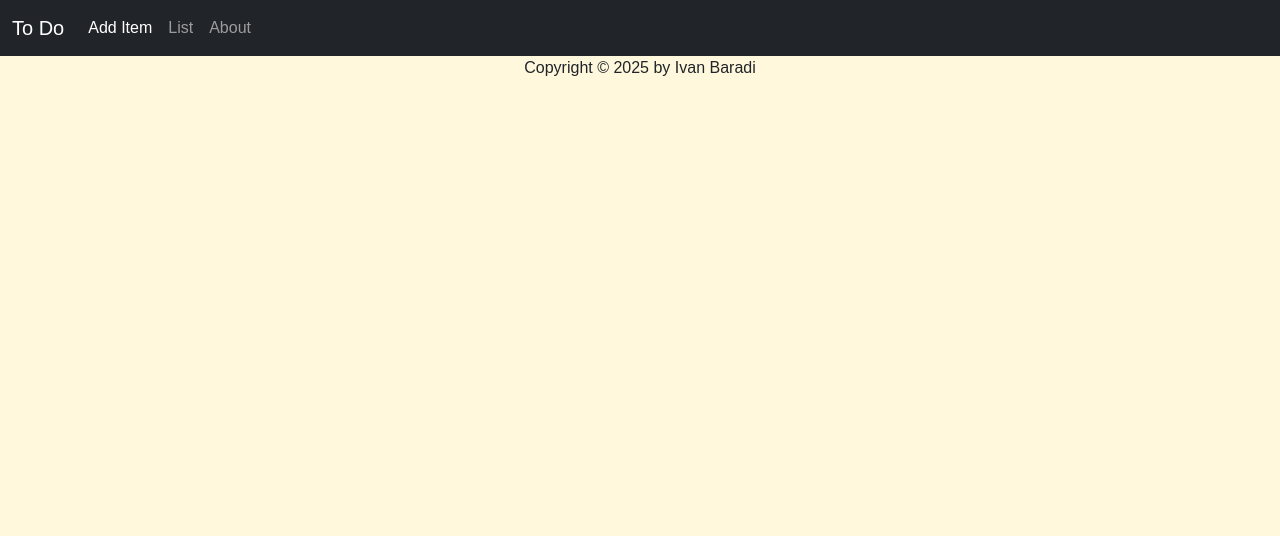
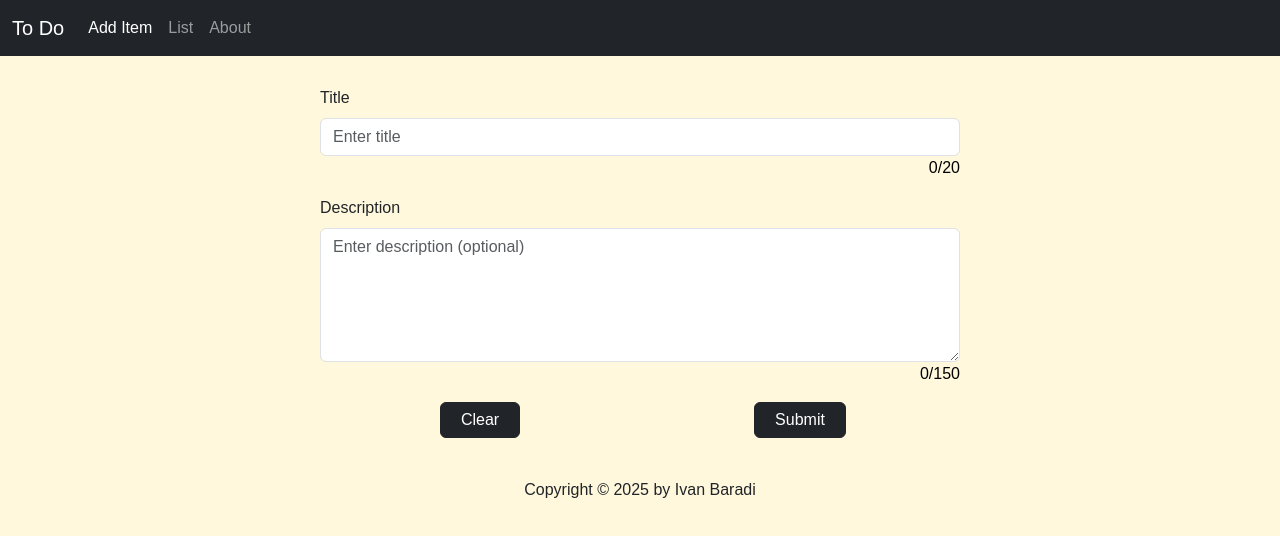
Before and after one commit to ivanbaradi/to-do, a React (Create React App) app: page /add-item in a window 1280 px wide. Shown: the top 536 px of the page. Built offline with nearby package versions, Linux system fonts and the light colour scheme; a web font is replaced by a local one.

Commit message:
edited 'add item' form

```diff
--- /dev/null
+++ b/src/components/form/FormButton.jsx
@@ -0,0 +1,14 @@
+export default function FormButton({text, onClickEvent}){
+
+    return (
+        <div className="col-6">
+            <button
+                className="btn btn-dark"
+                style={{padding: '5px 20px'}}
+                onClick={event => {
+                    event.preventDefault()
+                    onClickEvent()
+            }}>{text}</button>
+        </div>
+    )
+}
--- /dev/null
+++ b/src/components/form/TextField.jsx
@@ -0,0 +1,22 @@
+export default function TextField({name, charLimit, label, input, inputElement}){
+
+    const _label = {
+        display: 'block',
+        textAlign: 'left',
+        fontWeight: 500
+    }
+
+    const _charLimit = {
+        textAlign: 'right',
+        fontWeight: 200,
+        color: input.length >= charLimit ? 'red' : 'black'
+    }
+
+    return (
+        <div>
+            <label htmlFor={name} className="form-label" style={_label}>{label}</label>
+            {inputElement}
+            <p style={_charLimit}>{`${input.length}/${charLimit}`}</p>
+        </div>
+    )
+}
--- a/src/pages/AddItem.jsx
+++ b/src/pages/AddItem.jsx
@@ -1,7 +1,134 @@
-export default function AddItem(){
+import TextField from '../components/form/TextField'
+import FormButton from '../components/form/FormButton'
+import { useState } from "react"
+
+export default function AddItem({setToDoList}){
+
+    const [title, setTitle] = useState('')
+    const [desc, setDesc] = useState('')
+
+    // max input character limits
+    const titleCharLimit = 20
+    const descCharLimit = 150
+
+    /**
+     * Adds new item to the To Do List
+     */
+    function addItem(){
+
+        if(title.length === 0){
+            alert('Enter title')
+            return
+        }
+
+        const date = new Date()
+        const locale = 'en-US'
+
+        setToDoList(prevItems => [
+            ...prevItems,
+            {
+                title,
+                desc,
+                dateAdded: date.toLocaleDateString(locale, {year: 'numeric', month: 'long', day: 'numeric'}),
+                timeAdded: date.toLocaleTimeString(locale, {hour: '2-digit', minute: '2-digit'}),
+                checked: false
+            }
+        ])
+
+        clearInputs()
+    }
+
+    /**
+     * Clears inputs
+     */
+    function clearInputs(){
+        setTitle('')
+        setDesc('')
+    }
+
+    /**
+     * Handles input change
+     * @param {string} value input value
+     * @param {} setValue setState of the input value
+     */
+    function handleChange(value, setValue){
+        setValue(value)
+    }
+
+    /**
+     * Handles key presses
+     * @param {event} event
+     */
+    function keyPressed(event){
+
+        const {name} = event.target
+        const {key} = event
+
+        if(key === 'Backspace')
+            return
+
+        if((name === 'title' && title.length >= titleCharLimit) || (name === 'desc' && desc.length >= descCharLimit))
+            event.preventDefault()
+    }
+
+    const input = {
+        fontWeight: 300
+    }
+
+    const buttonList = {
+        // width: '50%',
+        // margin: '0 auto'
+    }
+
     return (
-        <main>
-
-        </main>
+        <form>
+            <TextField
+                name='title'
+                charLimit={titleCharLimit}
+                label='Title'
+                input={title}
+                inputElement={<input
+                    style={input}
+                    name="title"
+                    type="text"
+                    className="form-control"
+                    id='title'
+                    value={title}
+                    onChange={event => handleChange(event.target.value, setTitle)}
+                    onKeyDown={keyPressed}
+                    placeholder="Enter title"
+                    required={true}
+                />}
+            />
+            <TextField
+                name='desc'
+                charLimit={descCharLimit}
+                label='Description'
+                input={desc}
+                inputElement={<textarea
+                    style={input}
+                    name="desc"
+                    className="form-control"
+                    id="desc"
+                    value={desc}
+                    rows="5"
+                    onChange={event => handleChange(event.target.value, setDesc)}
+                    onKeyDown={keyPressed}
+                    placeholder="Enter description (optional)"
+                />}
+            />
+            <div className="container">
+                <div className="row" style={buttonList}>
+                    <FormButton
+                        text='Clear'
+                        onClickEvent={clearInputs}
+                    />
+                    <FormButton
+                        text='Submit'
+                        onClickEvent={addItem}
+                    />
+                </div>
+            </div>
+        </form>
     )
 }
```
